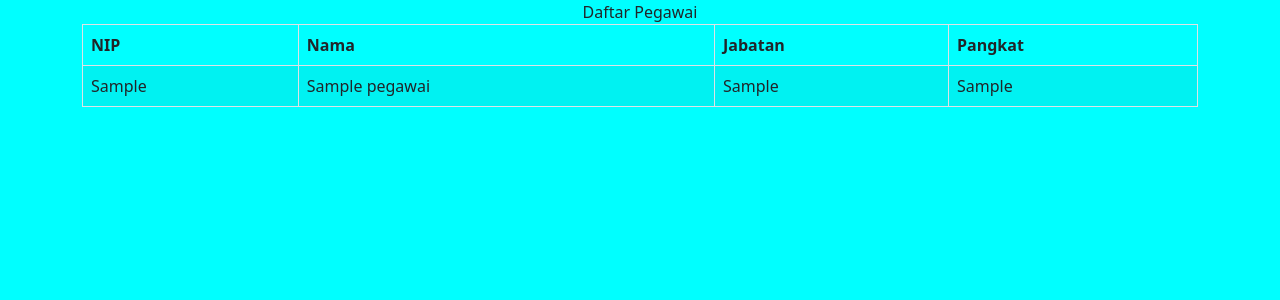
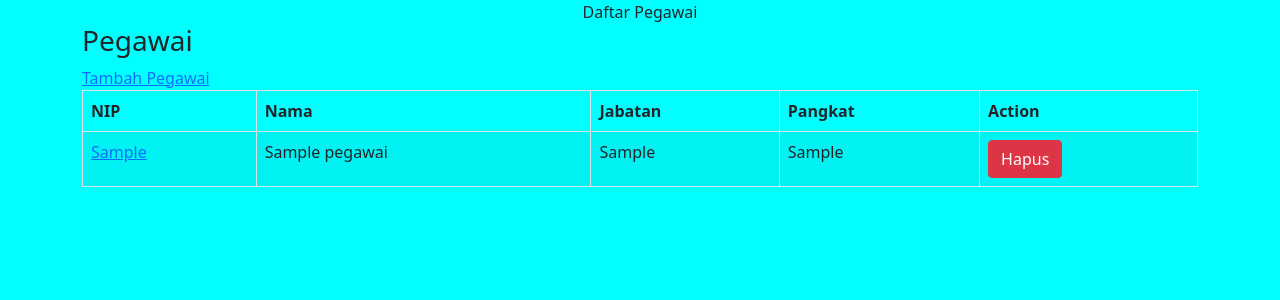
Before and after one commit to raselstr/Latihan, a Django app: page /pegawai/ in a window 1280 px wide. Shown: the top 300 px of the page. Run offline with Django 3.2, Linux system fonts and the light colour scheme; tables that the repository leaves empty hold one stand-in row (values such as "Sample post"); some libraries are stand-ins or nearby versions.

Commit message:
CRUD Selesai

```diff
--- a/bpkad/urls.py
+++ b/bpkad/urls.py
@@ -15,10 +15,15 @@ Including another URLconf
 """
 from django.contrib import admin
 from django.urls import path
-from pegawai.views import pegawai, tambah_pegawai
+from pegawai.views import *
+from django.contrib.auth.views import LoginView
+
+
 
 urlpatterns = [
     path('admin/', admin.site.urls),
-    path('pegawai/', pegawai),
-    path('tambah-pegawai/', tambah_pegawai),
+    path('pegawai/', pegawai, name='pegawai'),
+    path('tambah-pegawai/', tambah_pegawai, name='tambah_pegawai' ),
+    path('pegawai/ubah/<int:id_pegawai>', ubah_pegawai, name='ubah_pegawai'),
+    path('pegawai/hapus/<int:id_pegawai>', hapus_pegawai, name='hapus_pegawai'),
 ]
--- a/pegawai/templates/pegawai.html
+++ b/pegawai/templates/pegawai.html
@@ -6,6 +6,9 @@
 <div class="container">
         <div class="row">
                 <div class="col-md-12">
+                        <h3>Pegawai</h3>
+                        <a href="{% url 'tambah_pegawai' %}">Tambah Pegawai</a>
+
                         <table class="table table-bordered table-striped">
                                 <thead>
                                         <tr>
@@ -13,16 +16,43 @@
                                                 <th>Nama</th>
                                                 <th>Jabatan</th>
                                                 <th>Pangkat</th>
+                                                <th>Action</th>
 
                                         </tr>
                                 </thead>
                                 <tbody>
                                         {% for pegawai in pgws %}
                                         <tr>
-                                                <td>{{ pegawai.nip }}</td>
+                                                <td><a href="{% url 'ubah_pegawai' pegawai.id %}">{{ pegawai.nip }}</a></td>
                                                 <td>{{ pegawai.nama }}</td>
                                                 <td>{{ pegawai.jabatan }}</td>
                                                 <td>{{ pegawai.pangkat }}</td>
+                                                <td>
+                                                   <!-- <a href="{% url 'hapus_pegawai' pegawai.id %}" class = "btn btn-danger">Hapus</a>  ATAU -->
+                                                   <button type="button" class="btn btn-danger" data-bs-toggle="modal" data-bs-target="#hapus-{{ pegawai.id }}">Hapus</button>
+                                                </td>
+                                                <!-- Modal -->
+                                                <div class="modal fade" id="hapus-{{pegawai.id}}" tabindex="-1" aria-labelledby="exampleModalLabel" aria-hidden="true">
+                                                        <div class="modal-dialog">
+                                                          <div class="modal-content">
+                                                            <div class="modal-header">
+                                                              <h5 class="modal-title" id="exampleModalLabel">HAPUS</h5>
+                                                              <button type="button" class="btn-close" data-bs-dismiss="modal" aria-label="Close"></button>
+                                                            </div>
+                                                            <div class="modal-body">
+                                                              Apakah anda akan menghapus data <strong>{{ pegawai.nama | upper }}</strong> ?
+                                                            </div>
+                                                            <div class="modal-footer">
+                                                              <a href="{% url 'hapus_pegawai' pegawai.id %}" class = "btn btn-danger">Hapus</a>
+                                                              <button type="button" class="btn btn-dark" data-bs-dismiss="modal">Batal</button>
+
+                                                            </div>
+                                                          </div>
+                                                        </div>
+                                                      </div>
+                                                <!-- endModal -->
+
+
                                         </tr>
                                         {% endfor %}
                                 </tbody>
--- a/pegawai/templates/tambah-pegawai.html
+++ b/pegawai/templates/tambah-pegawai.html
@@ -15,7 +15,7 @@
 
                 {{ form.as_p}}
 
-                <button>Tambah Pegawai</button>
+                <button class="btn btn-primary">Tambah Pegawai</button>
             </form>
         </div>
     </div>
--- a/pegawai/views.py
+++ b/pegawai/views.py
@@ -1,7 +1,33 @@
-from django.shortcuts import render
+from django.shortcuts import render, redirect
 from pegawai.models import Pegawai
 from pegawai.forms import FormPegawai
+from django.contrib import messages
 # Create your views here.
+
+def hapus_pegawai(request, id_pegawai):
+    pegawai = Pegawai.objects.filter(id=id_pegawai)
+    pegawai.delete()
+
+    return redirect('pegawai')
+
+def ubah_pegawai(request, id_pegawai):
+    pegawai = Pegawai.objects.get(id=id_pegawai)
+    template = 'ubah-pegawai.html'
+    if request.POST:
+        form = FormPegawai(request.POST, instance=pegawai)
+        if form.is_valid():
+            form.save()
+            messages.success(request,"Data Berhasil diperbaharui")
+            return redirect('ubah_pegawai', id_pegawai=id_pegawai)
+    else:
+        form = FormPegawai(instance=pegawai)
+        konteks = {
+            'form':form,
+            'pegawai':pegawai,
+
+        }
+    return render(request, template, konteks)
+
 
 def pegawai(request):
     pgws = Pegawai.objects.all()  # menampilan seluruh data tabel
```
Also changed, not shown: pegawai/templates/ubah-pegawai.html (added, +29 -0 lines).
